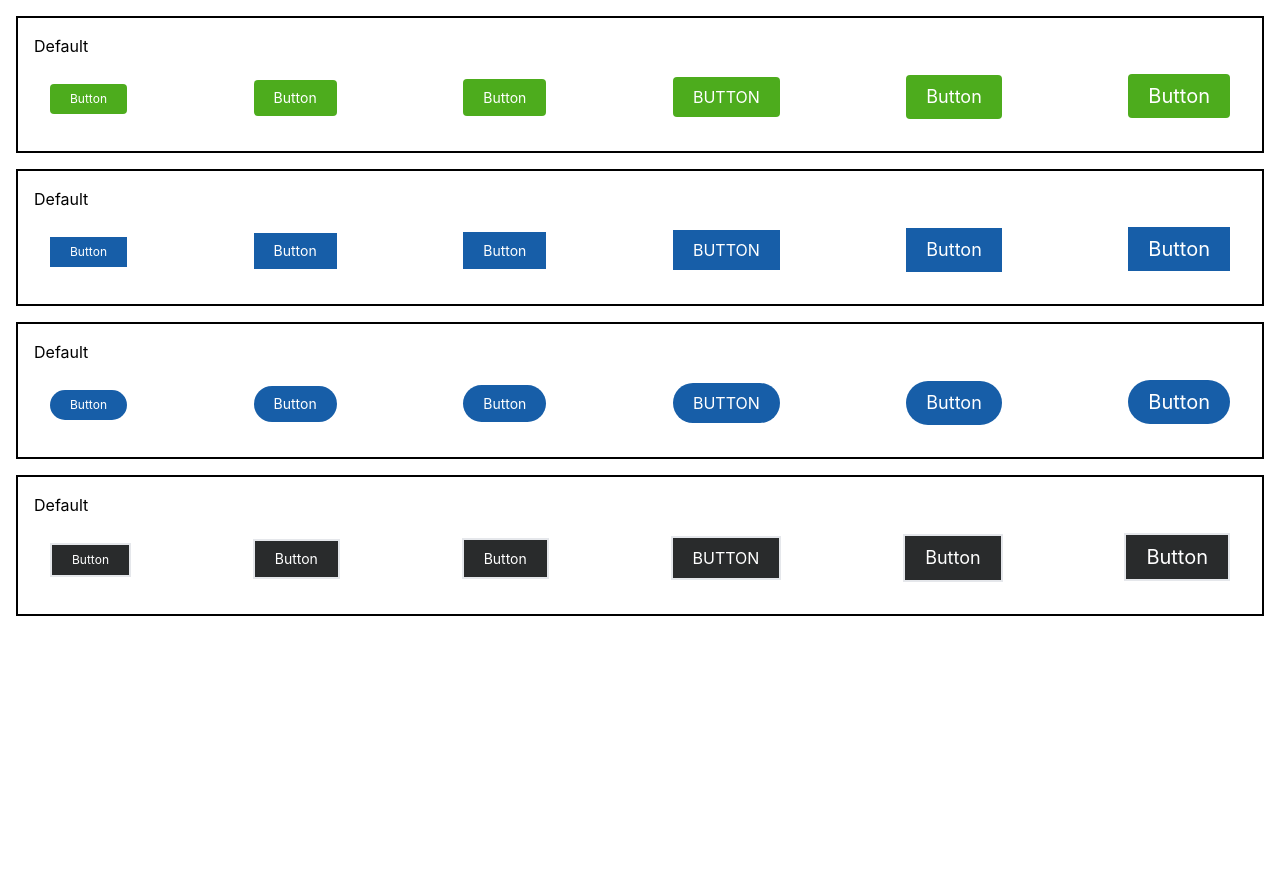
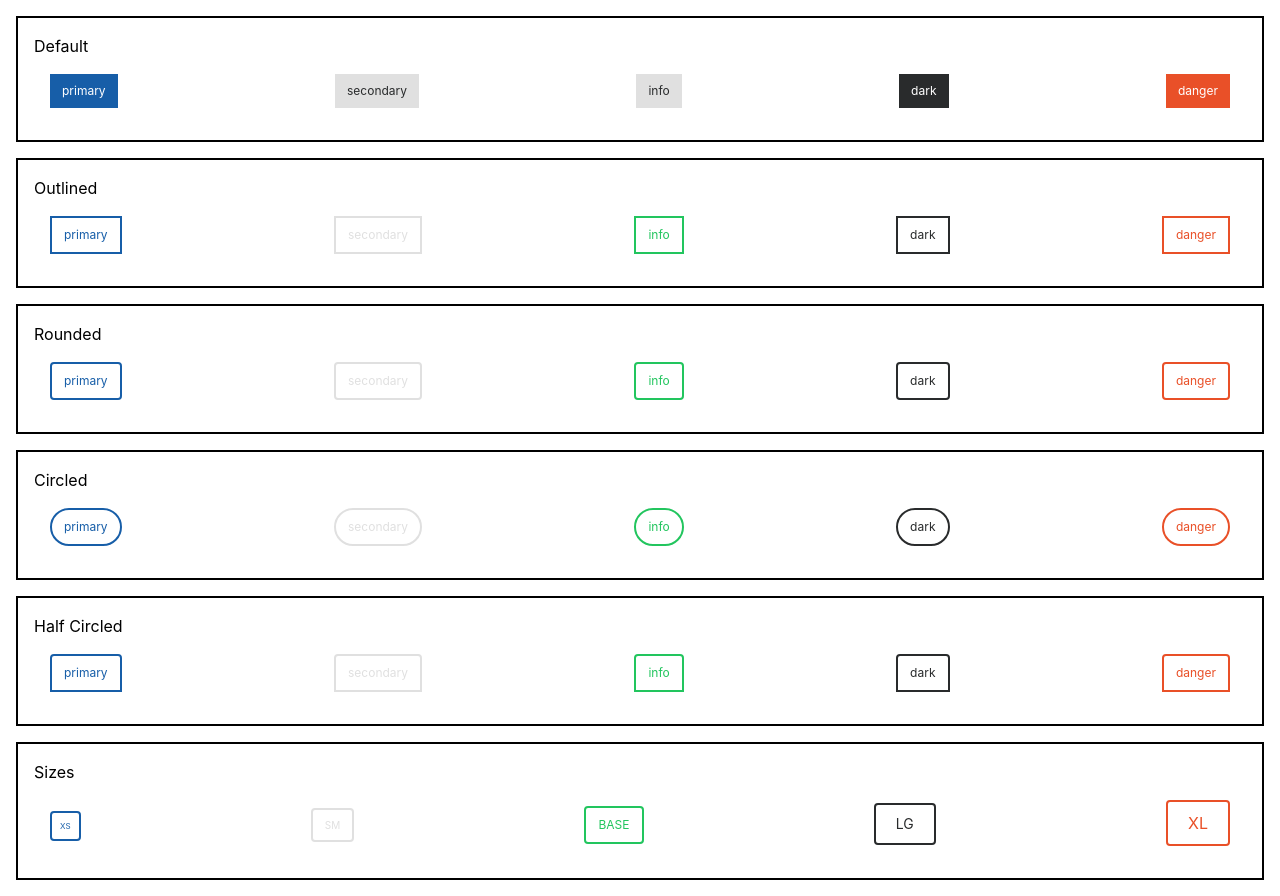
Before and after one commit to krasenDimitrov90/e-commerce, a React (Create React App) app: page / in a window 1280 px wide. Before the commit the page ends 800 px from the top, so only its background shows below. Built offline with nearby package versions, Linux system fonts and the light colour scheme.

Commit message:
making a whole new styles for the buttons

```diff
--- a/src/components-renderer/ButtonTypes/ButtonTypes.js
+++ b/src/components-renderer/ButtonTypes/ButtonTypes.js
@@ -46,52 +46,66 @@ export const ButtonTypes = ({ onClick, isLoading }) => {
             <div className={outContainerClass}>
                 <h1>Default</h1>
                 <div className={innerContainerClass}>
-                    <Button variant='default' size='xs' colors='green'>Button</Button>
-                    <Button variant='default' size='sm' colors='green'>Button</Button>
-                    <Button variant='default' size='md' colors='green'>Button</Button>
-                    <Button variant='default' size='base' colors='green' upperCase='uppercase'>Button</Button>
-                    <Button variant='default' size='lg' colors='green'>Button</Button>
-                    <Button variant='default' size='xl' colors='green'>Button</Button>
-
+                    <Button variant='primary' >primary</Button>
+                    <Button variant='secondary' >secondary</Button>
+                    <Button variant='info' >info</Button>
+                    <Button variant='dark'>dark</Button>
+                    <Button variant='danger' >danger</Button>
                 </div>
             </div>
 
             <div className={outContainerClass}>
-                <h1>Default</h1>
+                <h1>Outlined</h1>
                 <div className={innerContainerClass}>
-                    <Button  variant='sharpCorners' size='xs' colors='blueGreen'>Button</Button>
-                    <Button  variant='sharpCorners' size='sm' colors='blueGreen'>Button</Button>
-                    <Button  variant='sharpCorners' size='md' colors='blueGreen'>Button</Button>
-                    <Button  variant='sharpCorners' size='base' colors='blueGreen' upperCase='uppercase'>Button</Button>
-                    <Button  variant='sharpCorners' size='lg' colors='blueGreen'>Button</Button>
-                    <Button  variant='sharpCorners' size='xl' colors='blueGreen'>Button</Button>
-
+                    <Button variant='outline-primary' >primary</Button>
+                    <Button variant='outline-secondary' >secondary</Button>
+                    <Button variant='outline-info' >info</Button>
+                    <Button variant='outline-dark' >dark</Button>
+                    <Button variant='outline-danger' >danger</Button>
                 </div>
             </div>
 
             <div className={outContainerClass}>
-                <h1>Default</h1>
+                <h1>Rounded</h1>
                 <div className={innerContainerClass}>
-                    <Button variant='rounded' size='xs' colors='blueGreen'>Button</Button>
-                    <Button variant='rounded' size='sm' colors='blueGreen'>Button</Button>
-                    <Button variant='rounded' size='md' colors='blueGreen'>Button</Button>
-                    <Button variant='rounded' size='base' colors='blueGreen' upperCase='uppercase'>Button</Button>
-                    <Button variant='rounded' size='lg' colors='blueGreen'>Button</Button>
-                    <Button variant='rounded' size='xl' colors='blueGreen'>Button</Button>
-
+                    <Button rounded='rounded' variant='outline-primary' >primary</Button>
+                    <Button rounded='rounded' variant='outline-secondary' >secondary</Button>
+                    <Button rounded='rounded' variant='outline-info' >info</Button>
+                    <Button rounded='rounded' variant='outline-dark' >dark</Button>
+                    <Button rounded='rounded' variant='outline-danger' >danger</Button>
                 </div>
             </div>
 
             <div className={outContainerClass}>
-                <h1>Default</h1>
+                <h1>Circled</h1>
                 <div className={innerContainerClass}>
-                    <Button variant='outlined' size='xs' colors='darkGreen'>Button</Button>
-                    <Button variant='outlined' size='sm' colors='darkGreen'>Button</Button>
-                    <Button variant='outlined' size='md' colors='darkGreen'>Button</Button>
-                    <Button variant='outlined' size='base' colors='darkGreen' upperCase='uppercase'>Button</Button>
-                    <Button variant='outlined' size='lg' colors='darkGreen'>Button</Button>
-                    <Button variant='outlined' size='xl' colors='darkGreen'>Button</Button>
+                    <Button rounded='circle' variant='outline-primary' >primary</Button>
+                    <Button rounded='circle' variant='outline-secondary' >secondary</Button>
+                    <Button rounded='circle' variant='outline-info' >info</Button>
+                    <Button rounded='circle' variant='outline-dark' >dark</Button>
+                    <Button rounded='circle' variant='outline-danger' >danger</Button>
+                </div>
+            </div>
 
+            <div className={outContainerClass}>
+                <h1>Half Circled</h1>
+                <div className={innerContainerClass}>
+                    <Button rounded='half-rounded' variant='outline-primary' >primary</Button>
+                    <Button rounded='half-rounded' variant='outline-secondary' >secondary</Button>
+                    <Button rounded='half-rounded' variant='outline-info' >info</Button>
+                    <Button rounded='half-rounded' variant='outline-dark' >dark</Button>
+                    <Button rounded='half-rounded' variant='outline-danger' >danger</Button>
+                </div>
+            </div>
+
+            <div className={outContainerClass}>
+                <h1>Sizes</h1>
+                <div className={innerContainerClass}>
+                    <Button size='xs' rounded='rounded' variant='outline-primary' >XS</Button>
+                    <Button size='sm' rounded='rounded' variant='outline-secondary' >SM</Button>
+                    <Button size='base' rounded='rounded' variant='outline-info' >BASE</Button>
+                    <Button size='lg' rounded='rounded' variant='outline-dark' >LG</Button>
+                    <Button size='xl' rounded='rounded' variant='outline-danger' >XL</Button>
                 </div>
             </div>
         </>
--- a/src/modules/Button/Button.js
+++ b/src/modules/Button/Button.js
@@ -6,6 +6,7 @@ export const Button = ({
     type,
     variant,
     size,
+    rounded,
     upperCase,
     colors,
     leftIcon,
@@ -16,6 +17,7 @@ export const Button = ({
     isLoading }) => {
 
     const classes = 'btn ' + upperCase
+        + ' ' + Button.variants.rounded[rounded]
         + ' ' + Button.variants.variant[variant]
         + ' ' + Button.variants.size[size]
         + ' ' + Button.variants.colors[colors];
@@ -33,6 +35,7 @@ export const Button = ({
 Button.defaultProps = {
     type: 'button',
     size: 'base',
+    rounded: 'not-rounded',
     upperCase: '',
     expand: false,
     disabled: false,
@@ -41,16 +44,26 @@ Button.defaultProps = {
 
 Button.variants = {
     variant: {
-        default: 'btn-default',
-        rounded: 'btn-rounded',
-        sharpCorners: 'btn-sharp-corners',
-        halfRounded: 'btn-half-rounded ',
-        outlined: 'btn-outlined',
+        'primary': 'btn-primary',
+        'secondary': 'btn-secondary',
+        'info': 'btn-info',
+        'dark': 'btn-dark',
+        'danger': 'btn-danger',
+        'outline-primary': 'btn-outline-primary',
+        'outline-secondary': 'btn-outline-secondary',
+        'outline-info': 'btn-outline-info',
+        'outline-dark': 'btn-outline-dark',
+        'outline-danger': 'btn-outline-danger',
+    },
+    rounded: {
+        'not-rounded': '',
+        'rounded': 'btn-rounded',
+        'circle': 'btn-circled',
+        'half-rounded': 'btn-half-rounded',
     },
     size: {
         xs: 'btn-xs',
         sm: 'btn-sm',
-        md: 'btn-md',
         base: 'btn-base',
         lg: 'btn-lg',
         xl: 'btn-xl',
--- a/src/modules/Button/Button.styles.css
+++ b/src/modules/Button/Button.styles.css
@@ -1,27 +1,20 @@
 .btn {
-    @apply px-5 py-2 transition-all duration-150 ease-linear;
+    @apply transition-all duration-150 ease-linear;
+}
+
+.btn-rounded {
+    @apply rounded
+}
+
+.btn-circled {
+    @apply rounded-full
+}
+
+.btn-half-rounded {
+    @apply rounded-t
 }
 
 /* <<<<< BUTTON VARIANTS >>>>> */
-
-.btn-default {
-    @apply rounded
-}
-.btn-rounded {
-    @apply rounded-full
-}
-.btn-sharp-corners {
-    @apply px-5 py-2 transition-all duration-150 ease-linear;
-}
-.btn-half-rounded {
-    @apply rounded-t
-}
-.btn-outlined {
-    @apply border-2
-}
-
-
-
 
 .btn-primary {
     @apply bg-blue-500 text-white hover:bg-green-400
@@ -44,57 +37,49 @@
 
 
 
-/* <<<<< BUTTON COLORS >>>>> */
+/* <<<<< OTLINE BUTONS >>>>> */
 
-.btn-green {
-    @apply bg-green-300 text-white hover:bg-green-400
+.btn-outline-primary {
+    @apply border-2 border-blue-500 text-blue-500 hover:bg-blue-500 hover:text-white
 }
-.btn-white-green {
-    @apply bg-white text-dark-800 hover:bg-green-300 hover:text-white
-}
-.btn-gray-green {
-    @apply bg-gray-400 text-dark-800 hover:bg-green-300 hover:text-white
-}
-.btn-blue-green {
-    @apply bg-blue-500 text-white hover:bg-green-400 hover:text-white
-}
-.btn-gray-blue {
-    @apply bg-gray-400 text-dark-800 hover:bg-blue-500 hover:text-white
-}
-.btn-dark-green {
-    @apply bg-dark-800 text-white hover:bg-green-300
+.btn-outline-secondary {
+    @apply border-2 border-gray-400 text-gray-400 hover:bg-gray-400 hover:text-white
 }
 
-.btn-dark-blue {
-    @apply bg-dark-800  text-white hover:bg-blue-500
+.btn-outline-info {
+    @apply border-2 border-green-500 text-green-500 hover:bg-green-500 hover:text-white
 }
-.btn-blue {
-    @apply bg-blue-500 text-white
+
+.btn-outline-dark {
+    @apply border-2 border-dark-800 text-dark-800 hover:bg-dark-800 hover:text-white
 }
-.btn-red {
-    @apply bg-red-600 text-white
+
+
+.btn-outline-danger {
+    @apply border-2 border-red-600 text-red-600 hover:bg-red-600 hover:text-white
 }
+
+
 
 /* <<<<< BUTTON SIZES >>>>> */
 
 .btn-xs {
-    @apply text-xs leading-3
+    @apply text-xs px-2 py-2
 }
 .btn-sm {
-    @apply text-sm
-}
-.btn-md {
-    @apply text-md
+    @apply text-sm px-3 py-2
 }
 .btn-base {
-    @apply text-base
+    @apply text-base px-3 py-2
 }
 .btn-lg {
-    @apply text-lg
+    @apply text-lg px-5 py-2
 }
 .btn-xl {
-    @apply text-xl
+    @apply text-xl px-5 py-2
 }
+
+
 
 
 /* button:disabled {
--- a/tailwind.config.js
+++ b/tailwind.config.js
@@ -29,7 +29,11 @@ module.exports = {
         }
       },
       fontSize: {
-        'md': '14px'
+        xs: ['8px', '10px'],
+        sm: ['10px', '14px'],
+        base: ['12px', '18px'],
+        lg: ['14px', '22px'],
+        xl: ['16px', '26px'],
       },
       height: {
         '12': '46px',
```
